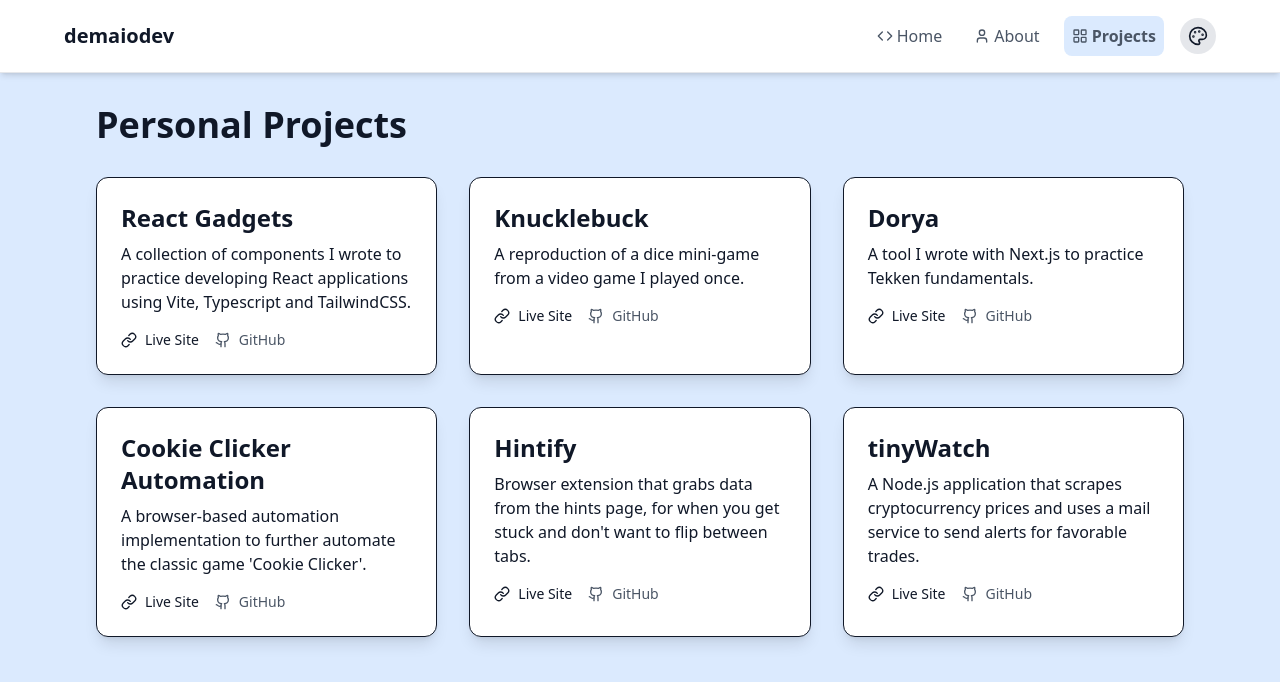
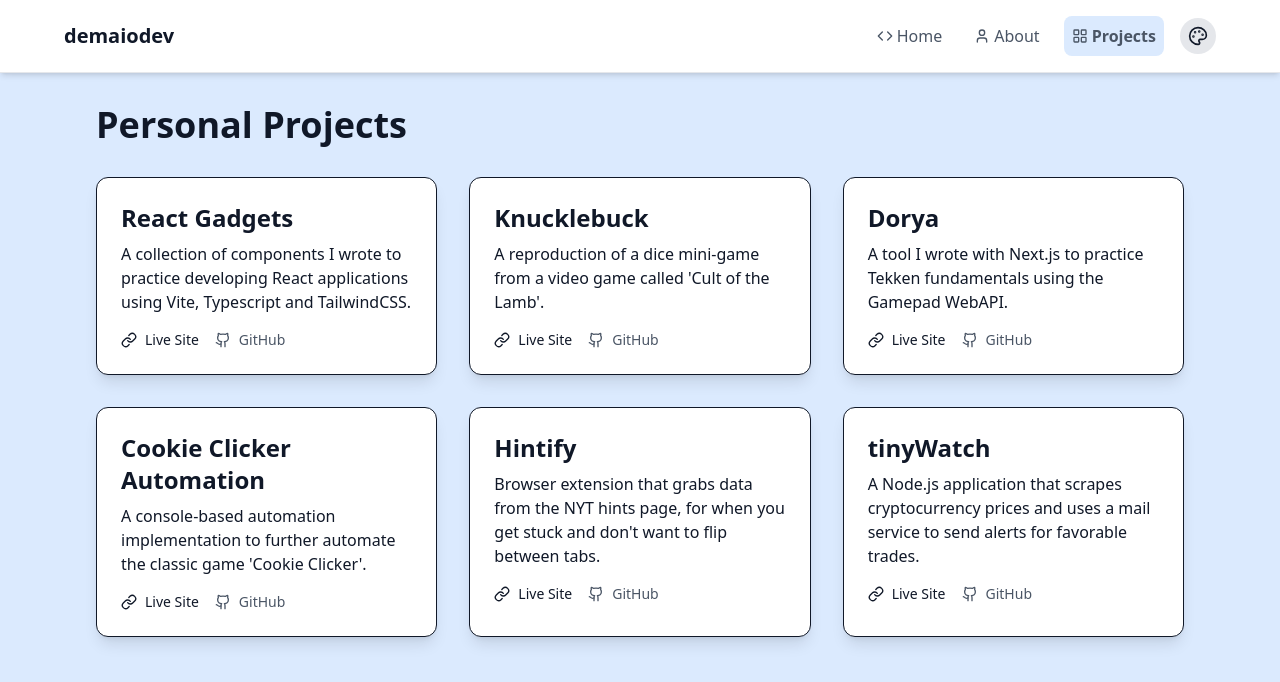
Before and after one commit to demaiodev/react-portfolio, a React (Vite) app: page /projects in a window 1280 px wide. Shown: the top 682 px of the page. Built offline with nearby package versions, Linux system fonts and the light colour scheme.

Commit message:
text update

```diff
--- a/src/App.tsx
+++ b/src/App.tsx
@@ -411,7 +411,7 @@ const ProjectsPage: React.FC = () => {
       id: 2,
       title: "Knucklebuck",
       description:
-        "A reproduction of a dice mini-game from a video game I played once.",
+        "A reproduction of a dice mini-game from a video game called 'Cult of the Lamb'.",
       url: "https://knucklebuck.netlify.app",
       github: "https://github.com/demaiodev/knucklebuck_2",
     },
@@ -419,7 +419,7 @@ const ProjectsPage: React.FC = () => {
       id: 3,
       title: "Dorya",
       description:
-        "A tool I wrote with Next.js to practice Tekken fundamentals.",
+        "A tool I wrote with Next.js to practice Tekken fundamentals using the Gamepad WebAPI.",
       url: "https://dorya.netlify.app",
       github: "https://github.com/demaiodev/dorya",
     },
@@ -427,7 +427,7 @@ const ProjectsPage: React.FC = () => {
       id: 4,
       title: "Cookie Clicker Automation",
       description:
-        "A browser-based automation implementation to further automate the classic game 'Cookie Clicker'.",
+        "A console-based automation implementation to further automate the classic game 'Cookie Clicker'.",
       url: "https://orteil.dashnet.org/cookieclicker/",
       github: "https://github.com/demaiodev/cookie-clicker-class",
     },
@@ -435,7 +435,7 @@ const ProjectsPage: React.FC = () => {
       id: 5,
       title: "Hintify",
       description:
-        "Browser extension that grabs data from the hints page, for when you get stuck and don't want to flip between tabs.",
+        "Browser extension that grabs data from the NYT hints page, for when you get stuck and don't want to flip between tabs.",
       url: "https://www.nytimes.com/puzzles/spelling-bee",
       github: "https://github.com/demaiodev/nyt-spelling-bee-hints",
     },
```
